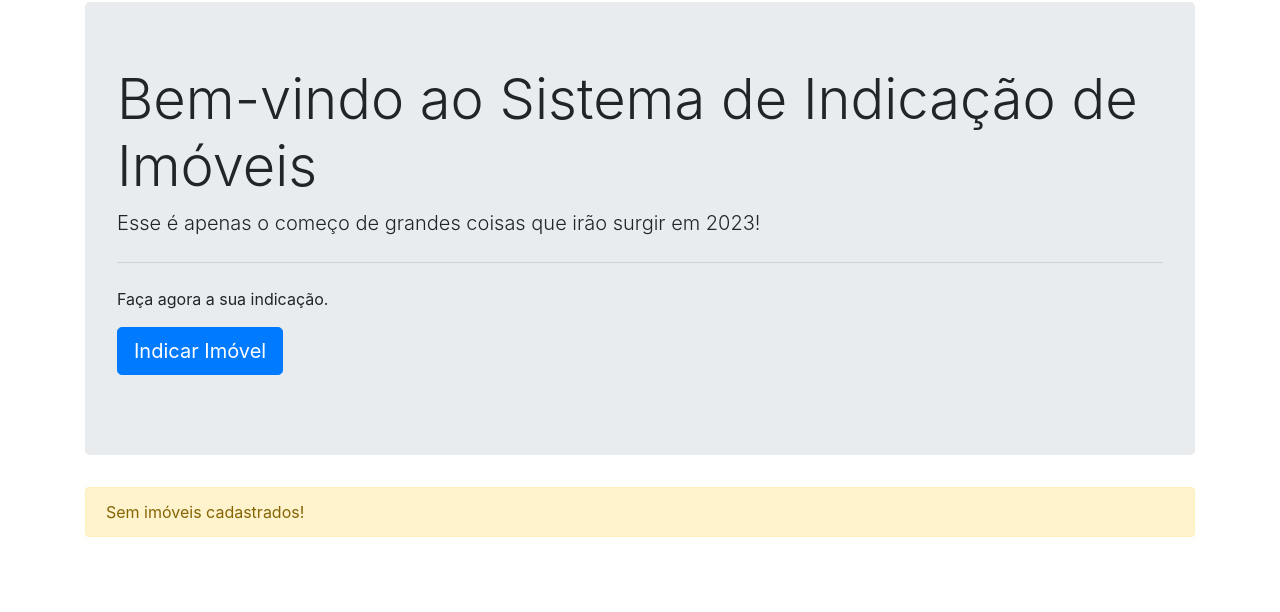
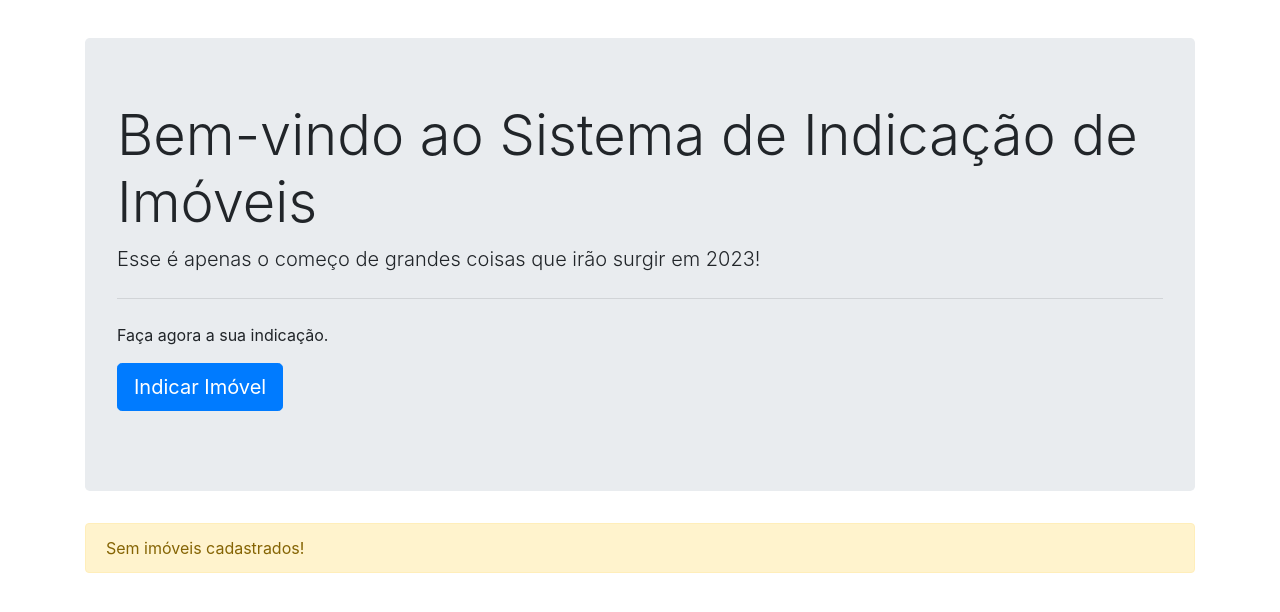
Before and after one commit to fabiofelipe131/programa-indicacao, a Django app: page / in a window 1280 px wide. Shown: the part 58-670 px from the top of the page. Run offline with Django 3.2, Linux system fonts and the light colour scheme; some libraries are stand-ins or nearby versions.

Commit message:
Alterações Index1

```diff
--- a/myproject/core/static/css/main.css
+++ b/myproject/core/static/css/main.css
@@ -11,3 +11,8 @@ body {
 .logo{
   height: 30px;
 }
+
+
+.inicio {
+  margin-top: 6rem;
+}
--- a/myproject/core/templates/index.html
+++ b/myproject/core/templates/index.html
@@ -2,7 +2,7 @@
 
 {% block content %}
 
-<div class="jumbotron">
+<div class="jumbotron inicio">
   <h1 class="display-4">Bem-vindo ao Sistema de Indicação de Imóveis</h1>
   <p class="lead">Esse é apenas o começo de grandes coisas que irão surgir em 2023!</p>
   <hr class="my-4">
```
